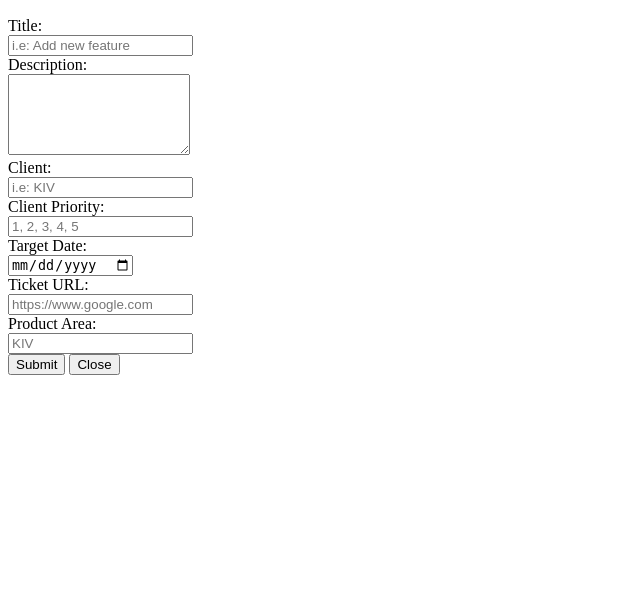
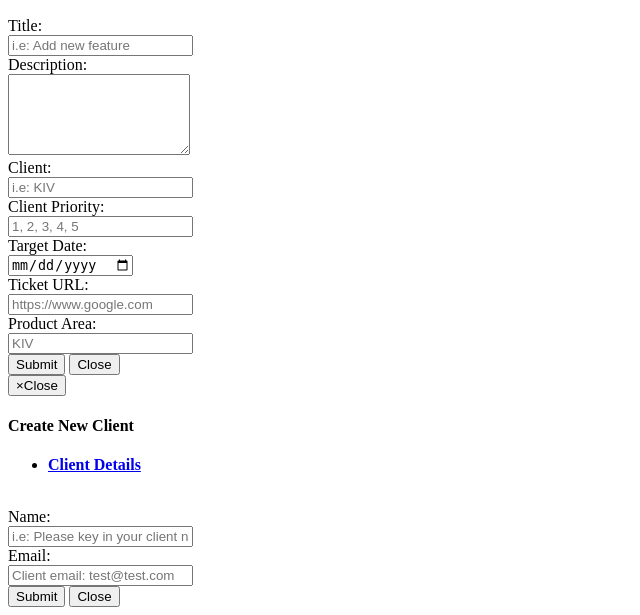
Before and after one commit to juwaini/feature-request, a Flask app: template featurerequest/templates/base.html in a window 1280 px wide. Shown: the part 279-894 px from the top of the page, without its empty margins (0-640 px from the left). Before the commit the page ends 654 px from the top, so only its background shows below. Run offline with Flask 2, Linux system fonts and the light colour scheme; the template is opened without the code that fills it, so the values that code supplies are empty.

Commit message:
Add Client modal and format the form

```diff
--- a/featurerequest/app.py
+++ b/featurerequest/app.py
@@ -26,7 +26,8 @@ session = Session()
 def index():
     panels = (
             {'href': 'feature-request', 'text': 'Feature Request', 'theads': ['date', 'title', 'requester', 'priority']},
-            {'href': 'discussions', 'text': 'Discussions', 'theads': ['date', 'title', 'requester', 'priority', 'status']},
+            {'href': 'client', 'text': 'Client', 'theads': ['date', 'title', 'requester', 'priority']},
+            {'href': 'discussion', 'text': 'Discussion', 'theads': ['date', 'title', 'requester', 'priority', 'status']},
             )
 
     return render_template('index.html', panels=panels)
@@ -34,6 +35,8 @@ def index():
 @app.route('/login')
 def login():
     return 'Please login'
+
+#Route to get whole list
 
 @app.route('/api/feature-requests/', methods=['GET'])
 def feature_requests_list():
@@ -48,6 +51,19 @@ def feature_requests_list():
             })
     return jsonify(json_obj)
 
+@app.route('/api/clients/', methods=['GET'])
+def clients_list():
+    """Return JSON of all clients"""
+    clients = (db.session.query(Client).all())
+    json_obj = []
+    for data in clients:
+        json_obj.append({
+            'id': data.id,
+            'name': data.name
+            })
+    return jsonify(json_obj)
+
+#Route to get an object based on particular ID
 @app.route('/api/feature-request/<int:feature_request_id>', methods=['GET'])
 def feature_request_get(feature_request_id):
     """Return JSON of a particular feature request"""
@@ -61,6 +77,7 @@ def feature_request_get(feature_request_id):
     else:
         return 'Id %d not exists.' % feature_request_id, 404
 
+#Route to create a new object
 @app.route('/api/feature-request/create', methods=['POST'])
 def feature_request_create():
     """Create a new feature-request"""
--- a/featurerequest/templates/base.html
+++ b/featurerequest/templates/base.html
@@ -34,5 +34,6 @@
 </body>
 
 {% include 'create-feature-request-modal.html' %}
+{% include 'create-client-modal.html' %}
 
 </html>
--- /dev/null
+++ b/featurerequest/templates/create-client-modal.html
@@ -0,0 +1,54 @@
+{% extends 'modal.html' %}
+
+{% block modal %}
+<div class="modal fade" id="create-client-modal" role="dialog" aria-labelledby="" aria-hidden="true">
+{% endblock modal %}
+
+{% block modalheader %}
+<div class="modal-header">
+    <button type="button" class="close" data-dismiss="modal">
+        <span aria-hidden="true">&times;</span><span class="sr-only">Close</span>
+    </button>
+    <h4 class="modal-title">Create New Client</h4>
+</div>
+{% endblock modalheader %}
+
+{% block navtab %}
+<ul class="nav nav-tabs" role="tablist">
+    <li id="client-details-nav" role="presentation" class="active disabled">
+        <a href="#client-details" role="tab"><strong>Client Details</strong></a>
+    </li>
+</ul>
+{% endblock navtab %}
+
+{% block tabcontent %}
+<div class="tab-content"><!-- .tab-content -->
+    <!-- LEAD DETAILS BEGIN -->
+    <div role="tabpanel" class="tab-pane active" id=""><!-- .tab-pane #student-details -->
+        <form id="client-create-form" class="form-horizontal" role="form"><br><!-- "#student-details-form" -->
+                {{ forms.input('Name:', id='name', name='name', placeholder='i.e: Please key in your client name', form='clientForm') }}
+                {{ forms.input('Email:', id='email', name='email', placeholder='Client email: test@test.com', form='clientForm') }}
+
+            <div class="modal-footer">
+                {{ forms.modal_footer_button('create-client-submit', 'Submit', 'primary', 'toggle', 'onClientSubmit')}}
+                {{ forms.modal_footer_button('create-client-close', 'Close', 'danger', 'dismiss')}}
+            </div><!-- .modal-footer -->
+
+        </form><!-- "#lead-details-form" -->
+    </div><!-- .tab-pane #student-details-->
+
+</div><!-- .tab-content -->
+<script>
+//$('#create-feature-request-submit').click(function(){
+//    url = '/api/feature-request/create';
+//    form = $('#feature-request-create-form')
+
+//    $.ajax({
+//        type: 'POST',
+//        url: url,
+//        data: form,
+//        success: console.log("Success")
+//    });
+//});
+</script>
+{% endblock tabcontent %}
--- a/featurerequest/templates/create-feature-request-modal.html
+++ b/featurerequest/templates/create-feature-request-modal.html
@@ -1,4 +1,8 @@
 {% extends 'modal.html' %}
+
+{% block modal %}
+<div class="modal fade" id="create-feature-request-modal" role="dialog" aria-labelledby="" aria-hidden="true">
+{% endblock modal %}
 
 {% block modalheader %}
 <div class="modal-header">
--- a/featurerequest/templates/modal.html
+++ b/featurerequest/templates/modal.html
@@ -1,6 +1,7 @@
 {% import 'forms.html' as forms %}
 
-<div class="modal fade" id="create-feature-request-modal" role="dialog" aria-labelledby="" aria-hidden="true">
+{% block modal %}
+{% endblock modal %}
     <div class="modal-dialog modal-lg"><!-- .modal-dialog .modal-lg -->
         <div class="modal-content"><!-- .modal-content -->
 
```
Also changed, not shown: featurerequest/models.py (+10 -2 lines), featurerequest/sqlite3.db, sqlite3.db.
